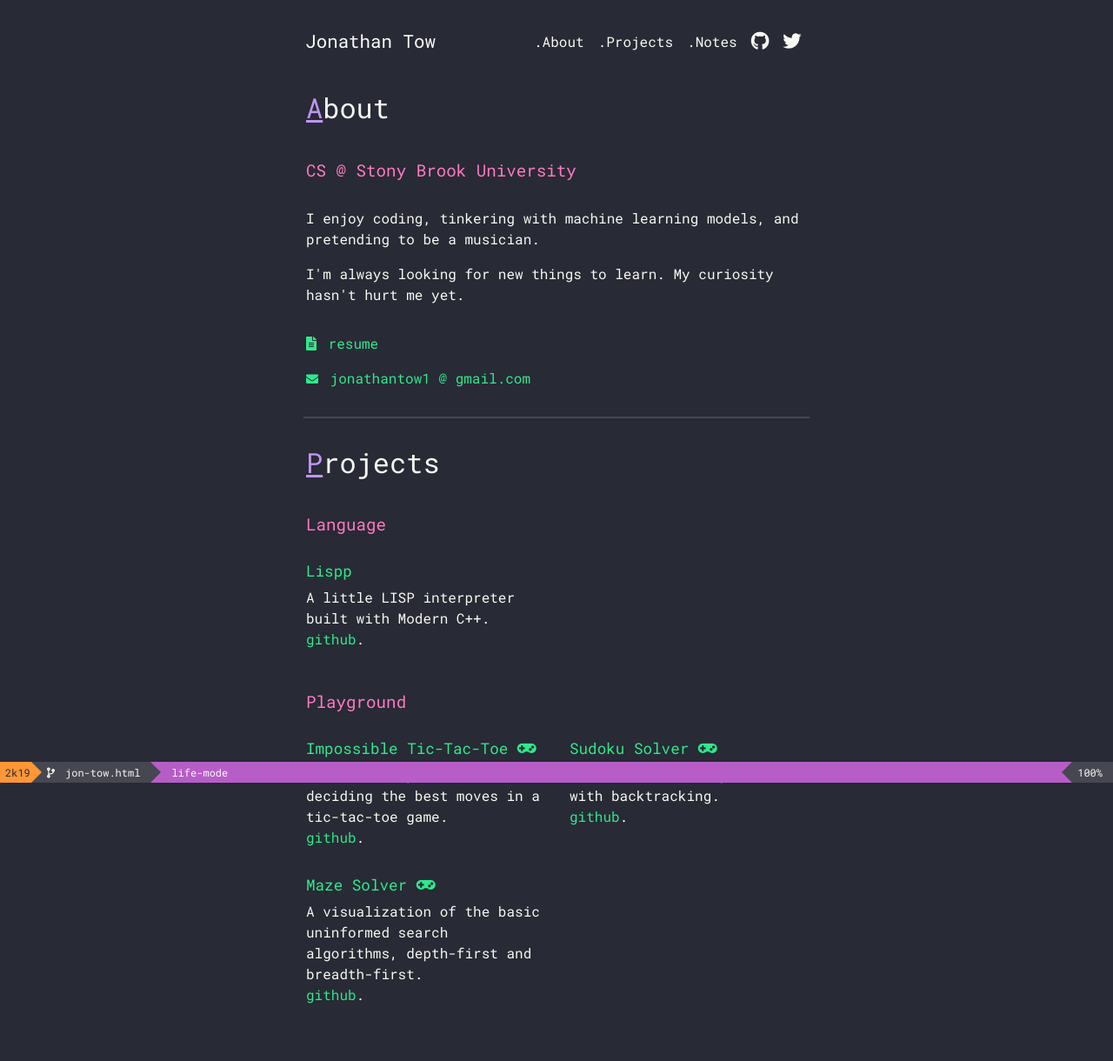
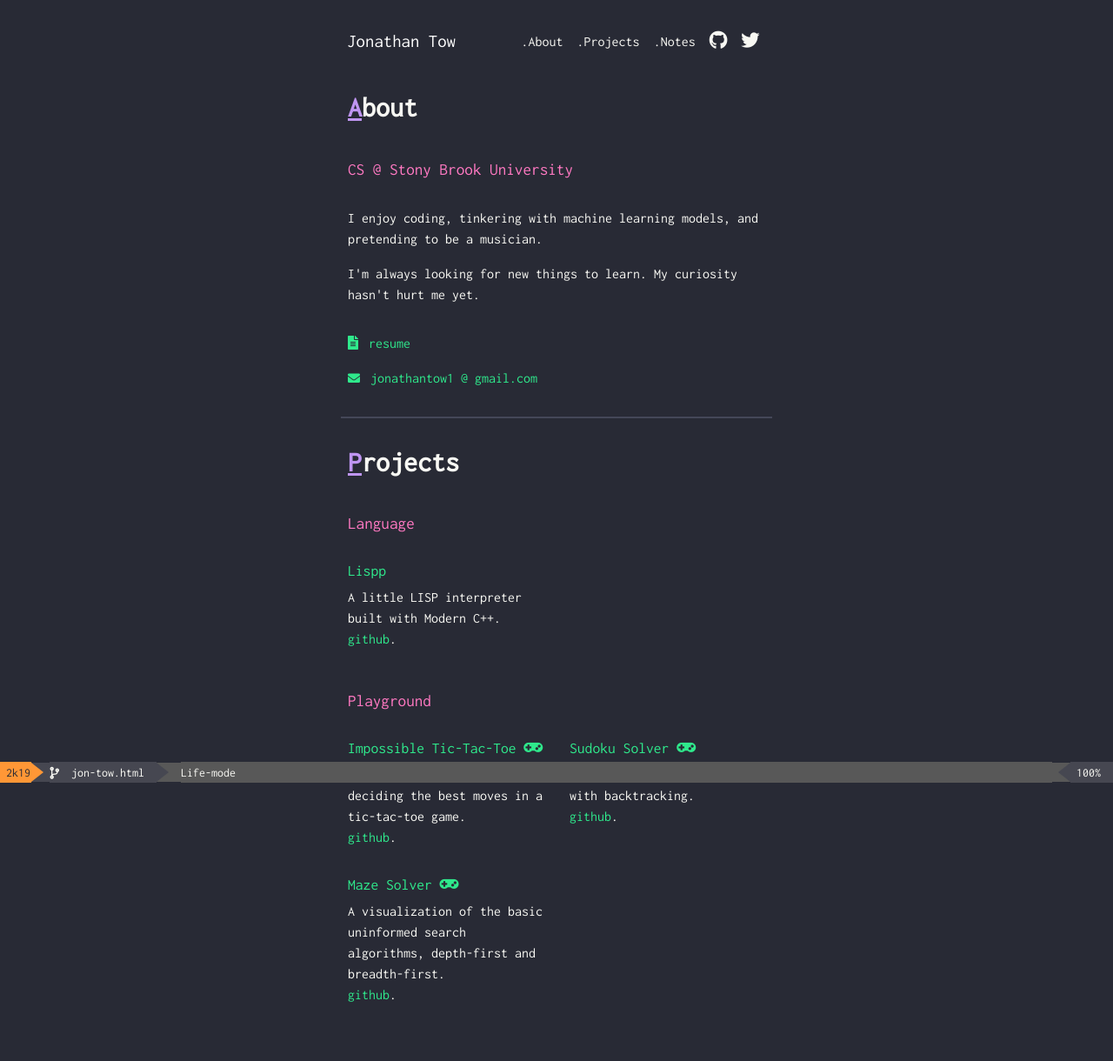
Before and after one commit to jon-tow/jon-tow.github.io, a Jekyll site: the page built from index.html, in a window 1280 px wide. Shown: the whole page at 87% size. Built offline with Jekyll 4.4.1, drawn with Linux system fonts in a browser that asks for light colours.

Commit message:
change font inconsolata

```diff
--- a/_includes/_base/footer.html
+++ b/_includes/_base/footer.html
@@ -14,7 +14,7 @@
   <div class="arrow-right-file">
   </div>
   <div class="footer-mode">
-      life-mode
+      Life-mode
   </div>
   <div class="arrow-left-mode">
   </div>
--- a/_includes/_base/head.html
+++ b/_includes/_base/head.html
@@ -12,7 +12,7 @@
   <script src="https://cdnjs.cloudflare.com/ajax/libs/popper.js/1.14.7/umd/popper.min.js" integrity="sha384-UO2eT0CpHqdSJQ6hJty5KVphtPhzWj9WO1clHTMGa3JDZwrnQq4sF86dIHNDz0W1" crossorigin="anonymous"></script>
   <script src="https://stackpath.bootstrapcdn.com/bootstrap/4.3.1/js/bootstrap.min.js" integrity="sha384-JjSmVgyd0p3pXB1rRibZUAYoIIy6OrQ6VrjIEaFf/nJGzIxFDsf4x0xIM+B07jRM" crossorigin="anonymous"></script>
   <!-- Fonts -->
-  <link href="https://fonts.googleapis.com/css?family=Roboto+Mono" rel="stylesheet">
+  <link href="https://fonts.googleapis.com/css?family=Inconsolata" rel="stylesheet">
   <link rel="stylesheet" href="https://use.fontawesome.com/releases/v5.7.2/css/all.css" integrity="sha384-fnmOCqbTlWIlj8LyTjo7mOUStjsKC4pOpQbqyi7RrhN7udi9RwhKkMHpvLbHG9Sr" crossorigin="anonymous">
 
   <!-- Smooth Scrolling -->
--- a/css/main.css
+++ b/css/main.css
@@ -4,6 +4,7 @@
     --main-white: #F8F8F3;
     --black: #505050;
     --og: rgb(255, 151, 54);
+    --pink: rgb(252, 124, 194);
     --light-black: rgb(92, 92, 92);
     --bg: #282A35;
     --green: #2FE98C;
@@ -28,12 +29,12 @@ body {
 
     margin: 0 auto;
 
-    font-size: 1.0em;
-    font-family: "Roboto Mono", "Arial", sans-serif;
-
+    font-size: 1em;
+    font-family: "Inconsolata", monospace, sans-serif;
+    font-weight: 300;
     line-height: 1.5;
 
-    max-width: 40em;
+    max-width: 34em;
 
     color: var(--main-white);
     background-color: var(--bg);
@@ -68,11 +69,11 @@ footer {
   flex-direction: row;
   align-items: center;
   justify-content: flex-start;
-  font-size: 12px;
+  font-size: .875em;
   flex-wrap: nowrap;
 
   width: 100%;
-  height: 2em;
+  height: 1.7em;
   position: fixed;
   left: 25%;
   margin-left: -25%;
@@ -99,8 +100,8 @@ footer {
 
   width: 0;
   height: 0;
-  border-top: 1em solid transparent;
-  border-bottom: 1em solid transparent;
+  border-top: .85em solid transparent;
+  border-bottom: .85em solid transparent;
   padding-right: 0.5em;
 
   border-left: 1em solid var(--og);
@@ -133,12 +134,12 @@ footer {
 .arrow-right-file {
   width: 0;
   height: 0;
-  border-top: 1em solid transparent;
-  border-bottom: 1em solid transparent;
+  border-top: .85em solid transparent;
+  border-bottom: .85em solid transparent;
   padding-left: 1em;
 
   border-left: 1em solid var(--secondary-bg);
-  background-color: #B75DC8; /* var(--main-color);*/
+  background-color: #585858; /* var(--main-color);*/
 }
 
 .footer-mode {
@@ -149,18 +150,18 @@ footer {
   justify-content: center;
 
   color: var(--main-white);
-  background-color: #B75DC8;
+  background-color: #585858;
 }
 
 .arrow-left-mode {
   width: 0;
   height: 0;
 
-  border-top: 1em solid transparent;
-  border-bottom: 1em solid transparent;
+  border-top: .85em solid transparent;
+  border-bottom: .85em solid transparent;
   padding-right: 0.5em;
   border-right: 1em solid var(--secondary-bg);
-  background-color: #B75DC8;
+  background-color: #585858;
 }
 
 .footer-percent {
@@ -182,7 +183,7 @@ header, main, footer {
 b {
   font-weight: 500;
 
-  color: #FF79C2;
+  color: var(--pink);
 }
 
 
@@ -202,6 +203,7 @@ ol li {
 /* Header Styling */
 h1 {
     font-size: 2em;
+
 }
 
 h2 {
@@ -210,18 +212,18 @@ h2 {
 }
 
 h1, h2 {
-    font-weight: 100;
+    font-weight: 600;
 }
 
 h3 {
     font-size: 1.2em;
-    font-weight: 400;
+    font-weight: 500;
     color: #FF79C2;
 }
 
 h4 {
   font-size: 1.1em;
-  font-weight: 400;
+  font-weight: 500;
 }
 /*------------*/
 
```
